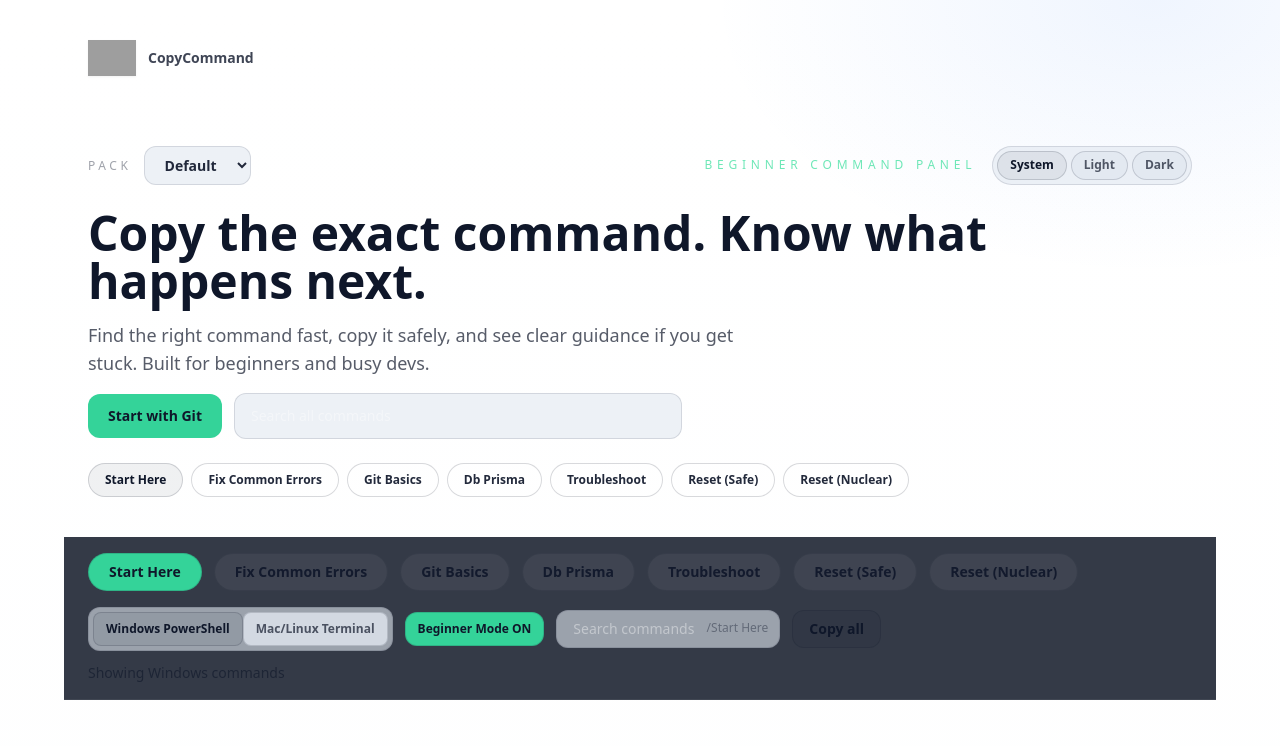
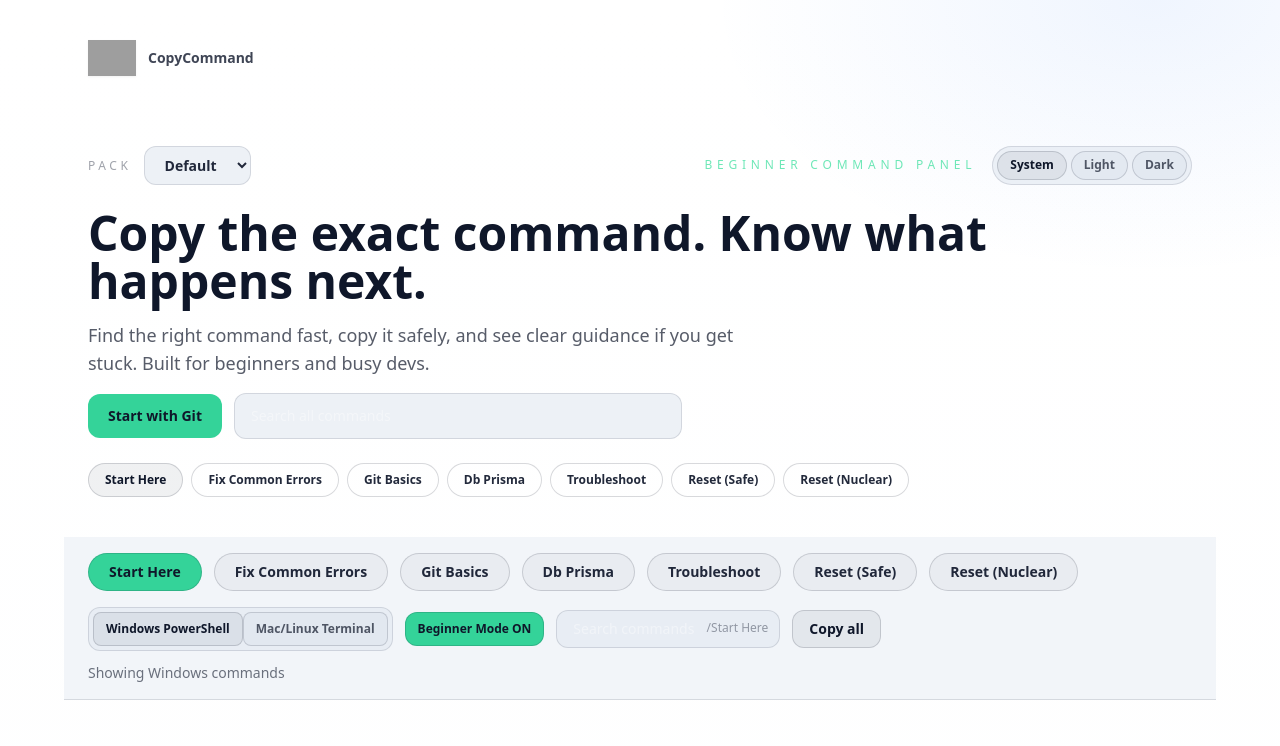
Before and after one commit to Acorn-Enterprise-Group/command-panel, a Next.js app: page / in a window 1280 px wide. Shown: the top 746 px of the page. Built offline with nearby package versions, Linux system fonts and the light colour scheme; grey boxes are pictures that could not be loaded.

Commit message:
fix(theme): correct light mode surfaces and panel contrast

```diff
--- a/app/globals.css
+++ b/app/globals.css
@@ -14,6 +14,9 @@
   --cc-control-bg-hover: rgba(19, 26, 31, 0.9);
   --cc-control-text: #ffffff;
   --cc-focus: rgba(110, 231, 183, 0.5);
+  --cc-panel-bg: rgba(17, 24, 39, 0.85);
+  --cc-panel-border: rgba(255, 255, 255, 0.06);
+  --cc-panel-text: rgba(255, 255, 255, 0.9);
 }
 
 * {
@@ -74,6 +77,12 @@
   }
 }
 
+.command-panel {
+  background-color: var(--cc-panel-bg);
+  border-bottom-color: var(--cc-panel-border);
+  color: var(--cc-panel-text);
+}
+
 html.theme-dark body {
   background-color: #0b0f12;
   color: #ffffff;
@@ -92,6 +101,9 @@ html.theme-light {
   --cc-control-bg-hover: rgba(203, 213, 225, 0.9);
   --cc-control-text: #0f172a;
   --cc-focus: rgba(16, 185, 129, 0.35);
+  --cc-panel-bg: rgba(241, 245, 249, 0.92);
+  --cc-panel-border: rgba(15, 23, 42, 0.12);
+  --cc-panel-text: rgba(15, 23, 42, 0.92);
 }
 
 html.theme-light body {
@@ -129,6 +141,18 @@ html.theme-light [class~="text-white/50"] {
 
 html.theme-light [class~="text-white/40"] {
   color: rgba(15, 23, 42, 0.4);
+}
+
+html.theme-light .command-panel [class~="bg-white/5"] {
+  background-color: rgba(15, 23, 42, 0.04);
+}
+
+html.theme-light .command-panel [class~="bg-white/10"] {
+  background-color: rgba(15, 23, 42, 0.08);
+}
+
+html.theme-light .command-panel [class~="bg-white/20"] {
+  background-color: rgba(15, 23, 42, 0.12);
 }
 
 html.theme-light .bg-ink-950 {
--- a/components/CommandTabs.tsx
+++ b/components/CommandTabs.tsx
@@ -101,13 +101,7 @@ export default function CommandTabs({
 
   return (
     <div className="space-y-8">
-      <div
-        className="sticky top-0 z-40 -mx-6 space-y-3 border-b px-6 py-4 backdrop-blur-md"
-        style={{
-          backgroundColor: 'rgba(17, 24, 39, 0.85)',
-          borderBottomColor: 'rgba(255, 255, 255, 0.06)'
-        }}
-      >
+      <div className="command-panel sticky top-0 z-40 -mx-6 space-y-3 border-b px-6 py-4 backdrop-blur-md">
         <div className="flex flex-wrap items-center justify-between gap-4">
           <div
             className="flex flex-wrap gap-3"
```
